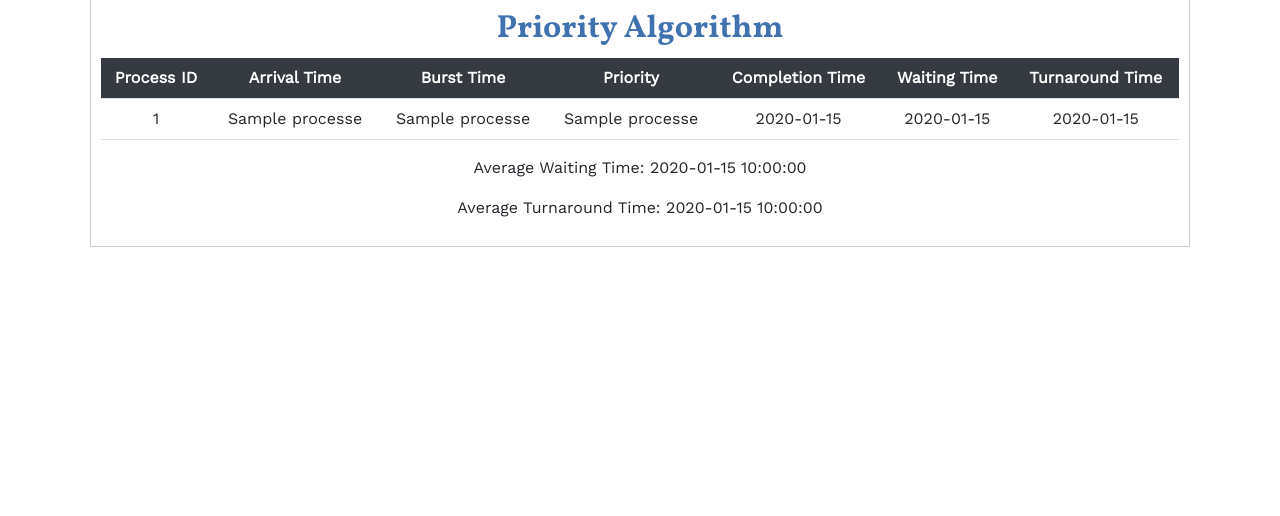
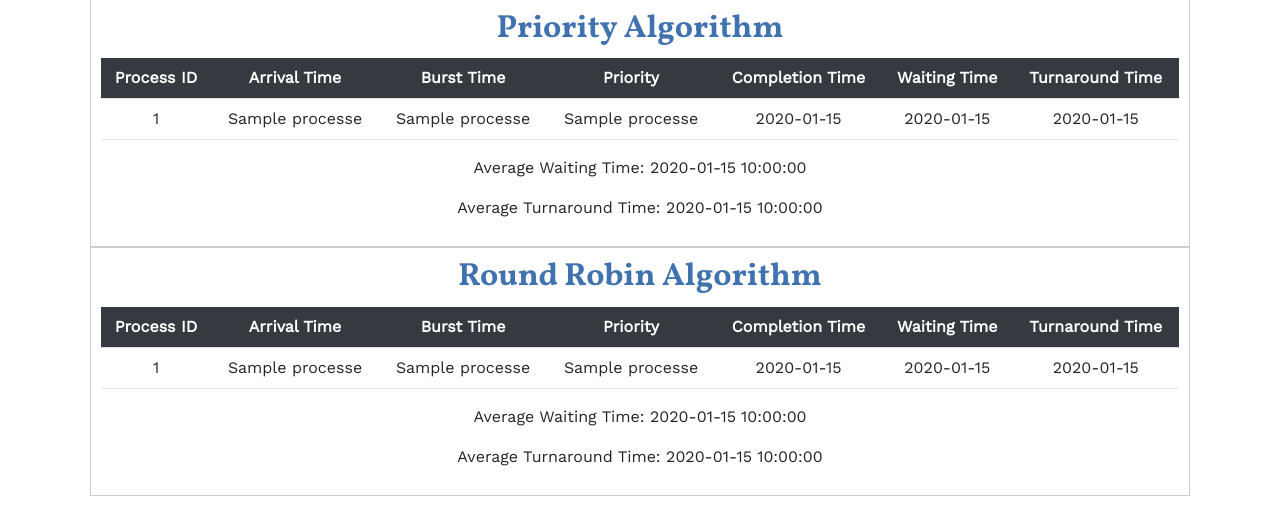
Before and after one commit to Hardvan/The-OS-sential-Guide, a Flask app: template Website/templates/cpu_result.html in a window 1280 px wide. Shown: the part 613-1129 px from the top of the page. Before the commit the page ends 860 px from the top, so only its background shows below. Run offline with Flask 2, Linux system fonts and the light colour scheme; the template is opened without the code that fills it: most values are stand-ins (such as "Sample title", 1, 10 or a date in 2020).

Commit message:
Add Round Robin table

```diff
--- a/Website/app.py
+++ b/Website/app.py
@@ -62,10 +62,15 @@ def cpu_result():
         # Run Priority algorithm
         Priority_result = scheduling_algos.priority(processes)
 
+        # Run Round Robin algorithm
+        time_quantum = 2
+        RR_result = scheduling_algos.round_robin(processes, time_quantum)
+
         return render_template('cpu_result.html',
                                FCFS_result=FCFS_result,
                                SJF_result=SJF_result,
-                               Priority_result=Priority_result)
+                               Priority_result=Priority_result,
+                               RR_result=RR_result)
 
 
 if __name__ == "__main__":
--- a/Website/templates/cpu_result.html
+++ b/Website/templates/cpu_result.html
@@ -147,6 +147,42 @@
             }}
           </p>
         </div>
+
+        <div class="col MyColumn">
+          <h2 class="text-center AlgoHeading">Round Robin Algorithm</h2>
+          <table class="table MyTable">
+            <thead class="thead-dark">
+              <tr>
+                <th>Process ID</th>
+                <th>Arrival Time</th>
+                <th>Burst Time</th>
+                <th>Priority</th>
+                <th>Completion Time</th>
+                <th>Waiting Time</th>
+                <th>Turnaround Time</th>
+              </tr>
+            </thead>
+            <tbody>
+              {% for i in range(RR_result.processes|length) %}
+              <tr>
+                <td>{{ RR_result.processes[i][0] }}</td>
+                <td>{{ RR_result.processes[i][1] }}</td>
+                <td>{{ RR_result.processes[i][2] }}</td>
+                <td>{{ RR_result.processes[i][3] }}</td>
+                <td>{{ RR_result.completion_times[i] }}</td>
+                <td>{{ RR_result.waiting_times[i] }}</td>
+                <td>{{ RR_result.turnaround_times[i] }}</td>
+              </tr>
+              {% endfor %}
+            </tbody>
+          </table>
+          <p class="text-center MyPara">
+            Average Waiting Time: {{ RR_result.average_waiting_time }}
+          </p>
+          <p class="text-center MyPara">
+            Average Turnaround Time: {{ RR_result.average_turnaround_time }}
+          </p>
+        </div>
       </div>
     </div>
   </body>
```
